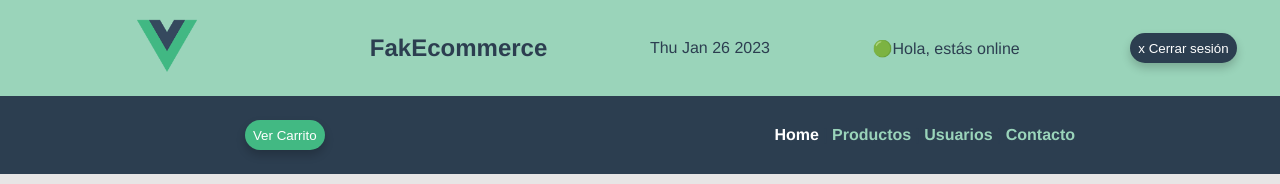
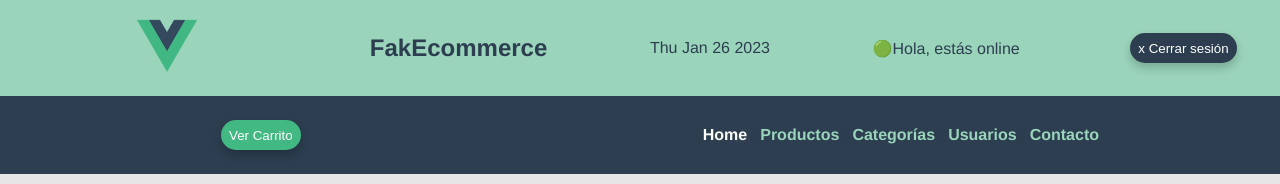
Before and after one commit to blopmardev/fakEcommerce, a Vue app: page / in a window 1280 px wide. Shown: the top 184 px of the page. Built offline with nearby package versions, Linux system fonts and the light colour scheme; no server answers.

Commit message:
Update Navbar Component > Categories

```diff
--- a/src/components/NavBar.vue
+++ b/src/components/NavBar.vue
@@ -22,6 +22,7 @@
     <ul>
       <router-link :to="{ name: 'home' }" title="Home">Home</router-link> |
       <router-link :to="{ name: 'products' }" title="Productos">Productos</router-link> |
+      <router-link :to="{ name: 'categories' }" title="Categorías">Categorías</router-link> |
       <router-link :to="{ name: 'users' }" title="Usuarios">Usuarios</router-link> |
       <router-link :to="{ name: 'contact' }" title="Contacto">Contacto</router-link>
     </ul>
```
